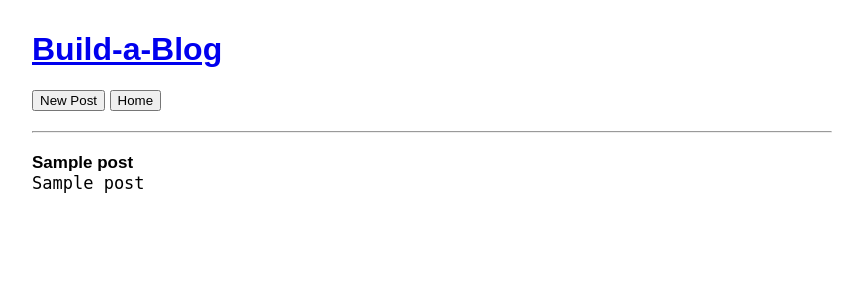
After one commit to Jdothager/build-a-blog, a Python web app: template templates/singlepost.html in a window 1280 px wide. The commit adds this page. Shown: the top 300 px of the page, without its empty margins (208-1071 px from the left). Run offline with Jinja, Linux system fonts and the light colour scheme; the template is opened without the code that fills it: most values are stand-ins (such as "Sample title", 1, 10 or a date in 2020).

Commit message:
started to add dynamic routing

```diff
--- a/templates/base.html
+++ b/templates/base.html
@@ -59,7 +59,21 @@
         </style>
     </head>
     <body>
+        <div class="error">{{ error }}</div>
+
+        <a href='/blog'>
+            <h1>Build-a-Blog</h1></a>
+
+        <a href='/blog/newpost'>
+            <button type="button">New Post</button></a>
+
+        <a href='/blog'>
+            <button type="button">Home</button></a>
+
+        <hr>
+
         {% block content %}
         {% endblock %}
+
     </body>
 </html>
--- /dev/null
+++ b/templates/singlepost.html
@@ -0,0 +1,10 @@
+{% extends "base.html" %}
+
+{% block content %}
+
+<div class="post">
+    <div class="post-title">{{ post.title }}</div>
+    <pre class="post-body">{{ post.post }}</pre>
+</div>
+
+{% endblock %}
```
Also changed, not shown: main.py (+24 -6 lines), templates/blog.html (added, +12 -0 lines), templates/newpost.html (renamed from templates/frontpage.html, +0 -13 lines), 1 other file.
